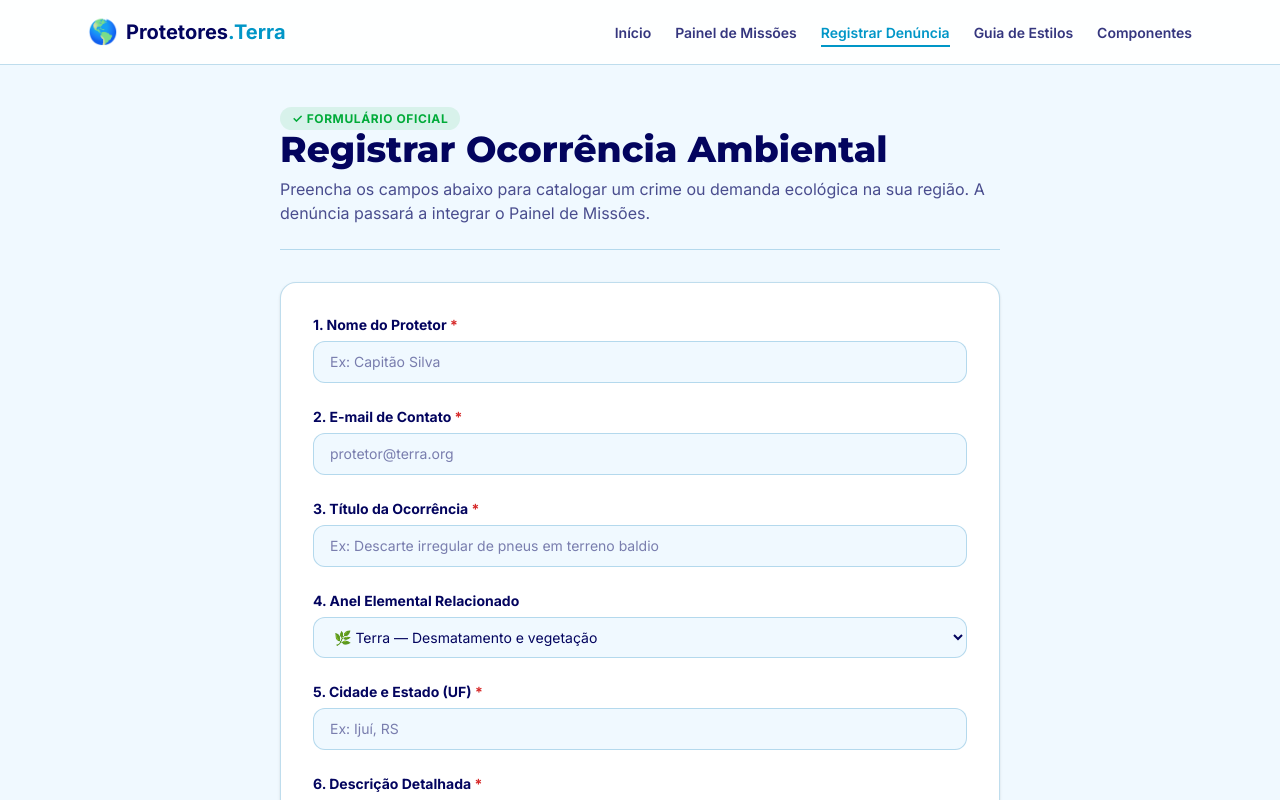
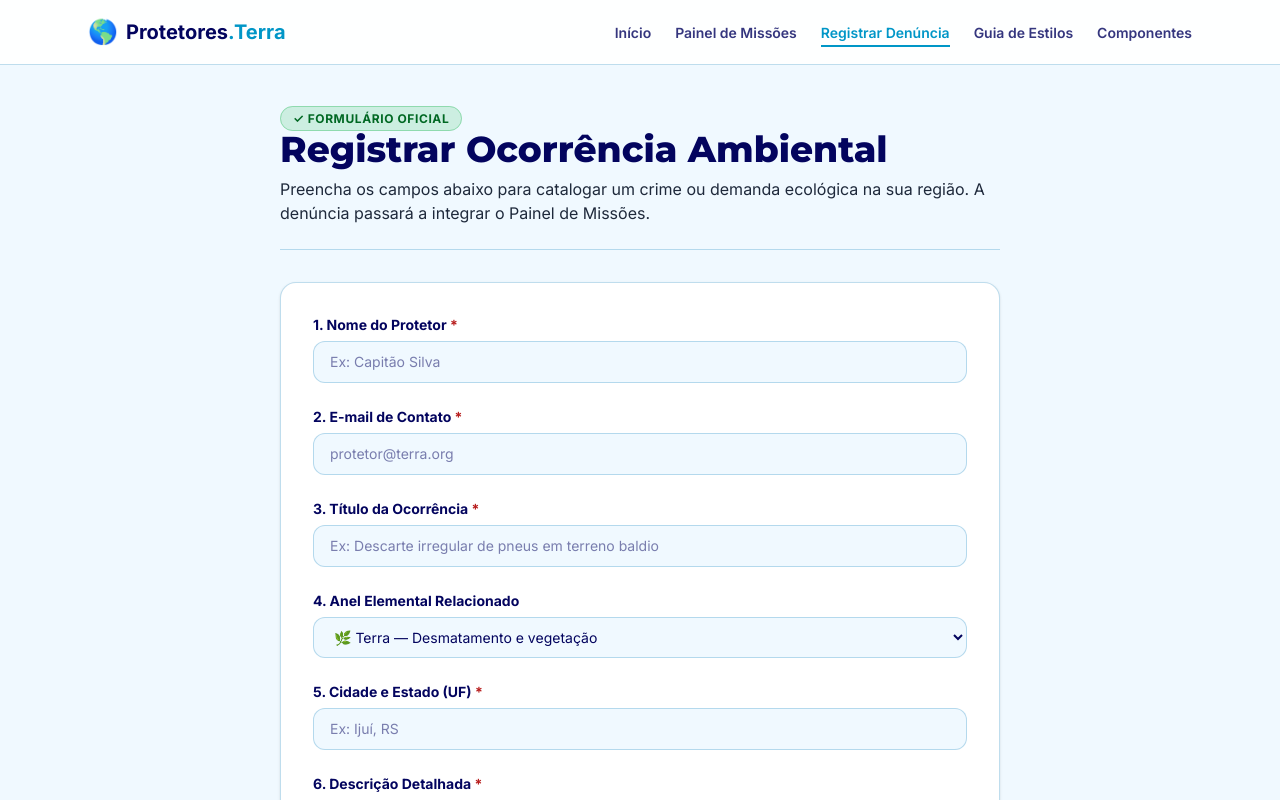
Before and after one commit to Patrick-Fim/Projeto-de-Desenvolvimento-Web, a Next.js app: page /denuncia in a window 1280 px wide. Shown: the top 800 px of the page. Built offline with nearby package versions, Linux system fonts and the light colour scheme.

Commit message:
refatora validações e estilos no formulário de denúncia para melhor legibilidade e consistência visual

```diff
--- a/src/app/denuncia/page.jsx
+++ b/src/app/denuncia/page.jsx
@@ -18,7 +18,7 @@ export default function DenunciaPage() {
   const [successMessage, setSuccessMessage] = useState('');
   const [apiError, setApiError] = useState('');
 
-  // 1. Regra de validação campo por campo (disparada no Blur ou no Submit)
+  // Validação campo por campo (disparada no Blur ou no Submit)
   const validateField = (name, value) => {
     let error = '';
     const val = value ? value.trim() : '';
@@ -54,23 +54,19 @@ export default function DenunciaPage() {
     return error;
   };
 
-  // Manipulador ao digitar
   const handleChange = (e) => {
     const { name, value } = e.target;
     setFormData((prev) => ({ ...prev, [name]: value }));
-    // Se já existia um erro no campo, podemos ir revalidando enquanto digita
     if (errors[name]) {
       validateField(name, value);
     }
   };
 
-  // Manipulador quando o usuário sai do campo (onBlur)
   const handleBlur = (e) => {
     const { name, value } = e.target;
     validateField(name, value);
   };
 
-  // Validação geral antes do envio
   const validateForm = () => {
     const newErrors = {};
     Object.keys(formData).forEach((key) => {
@@ -80,7 +76,6 @@ export default function DenunciaPage() {
     return Object.keys(newErrors).length === 0;
   };
 
-  // Envio via API REST (POST)
   const handleSubmit = async (e) => {
     e.preventDefault();
     setApiError('');
@@ -100,7 +95,6 @@ export default function DenunciaPage() {
 
       setSuccessMessage('🎉 Sua denúncia foi registrada com sucesso e enviada para o painel de missões!');
 
-      // Reseta o formulário e erros
       setFormData({
         reporterName: '',
         reporterEmail: '',
@@ -121,20 +115,20 @@ export default function DenunciaPage() {
     <main className="max-w-3xl mx-auto px-6 py-10 space-y-8 min-h-[80vh]">
       {/* Cabeçalho */}
       <header className="space-y-2 border-b border-border pb-6">
-        <span className="text-xs font-bold text-accent uppercase tracking-wider bg-accent/10 px-3 py-1 rounded-full">
+        <span className="text-xs font-bold text-accent-text uppercase tracking-wider bg-accent/15 border border-accent/30 px-3 py-1 rounded-full">
           ✓ Formulário Oficial
         </span>
         <h1 className="text-3xl md:text-4xl font-extrabold text-foreground">
           Registrar Ocorrência Ambiental
         </h1>
-        <p className="text-foreground/70 text-sm md:text-base">
+        <p className="text-foreground-muted text-sm md:text-base">
           Preencha os campos abaixo para catalogar um crime ou demanda ecológica na sua região. A denúncia passará a integrar o Painel de Missões.
         </p>
       </header>
 
-      {/* Alertas de Sucesso ou Erro Geral */}
+      {/* Alertas */}
       {successMessage && (
-        <div className="bg-accent text-white p-4 rounded-xl shadow-md space-y-2 animate-fadeIn">
+        <div className="bg-accent-text text-white p-4 rounded-xl shadow-md space-y-2 animate-fadeIn">
           <p className="font-bold">{successMessage}</p>
           <a href="/missoes" className="underline text-xs block hover:opacity-90 font-semibold">
             ➜ Ir para o Painel de Missões para visualizar
@@ -143,18 +137,18 @@ export default function DenunciaPage() {
       )}
 
       {apiError && (
-        <div className="bg-ring-fire/10 border border-ring-fire text-ring-fire p-4 rounded-xl text-sm">
+        <div className="bg-ring-heart/10 border border-ring-heart text-ring-heart p-4 rounded-xl text-sm font-bold">
           ❌ {apiError}
         </div>
       )}
 
-      {/* Formulário com validação instantânea noBlur */}
+      {/* Formulário */}
       <form onSubmit={handleSubmit} className="bg-card border border-border rounded-2xl p-6 md:p-8 shadow-sm space-y-6" noValidate>
 
         {/* Campo 1: Nome */}
         <div className="space-y-1.5">
           <label htmlFor="reporterName" className="block text-sm font-bold text-foreground">
-            1. Nome do Protetor <span className="text-ring-fire">*</span>
+            1. Nome do Protetor <span className="text-ring-heart font-bold">*</span>
           </label>
           <input
             id="reporterName"
@@ -164,15 +158,15 @@ export default function DenunciaPage() {
             onChange={handleChange}
             onBlur={handleBlur}
             placeholder="Ex: Capitão Silva"
-            className={`w-full bg-background border ${errors.reporterName ? 'border-ring-fire' : 'border-border'} rounded-xl px-4 py-2.5 text-foreground focus:outline-none focus:ring-2 focus:ring-primary text-sm`}
+            className={`w-full bg-background border ${errors.reporterName ? 'border-ring-heart' : 'border-border'} rounded-xl px-4 py-2.5 text-foreground focus:outline-none focus:ring-2 focus:ring-primary text-sm`}
           />
-          {errors.reporterName && <p className="text-xs text-ring-fire font-medium animate-fadeIn">{errors.reporterName}</p>}
+          {errors.reporterName && <p className="text-xs text-ring-heart font-bold animate-fadeIn">{errors.reporterName}</p>}
         </div>
 
         {/* Campo 2: E-mail */}
         <div className="space-y-1.5">
           <label htmlFor="reporterEmail" className="block text-sm font-bold text-foreground">
-            2. E-mail de Contato <span className="text-ring-fire">*</span>
+            2. E-mail de Contato <span className="text-ring-heart font-bold">*</span>
           </label>
           <input
             id="reporterEmail"
@@ -182,15 +176,15 @@ export default function DenunciaPage() {
             onChange={handleChange}
             onBlur={handleBlur}
             placeholder="protetor@terra.org"
-            className={`w-full bg-background border ${errors.reporterEmail ? 'border-ring-fire' : 'border-border'} rounded-xl px-4 py-2.5 text-foreground focus:outline-none focus:ring-2 focus:ring-primary text-sm`}
+            className={`w-full bg-background border ${errors.reporterEmail ? 'border-ring-heart' : 'border-border'} rounded-xl px-4 py-2.5 text-foreground focus:outline-none focus:ring-2 focus:ring-primary text-sm`}
           />
-          {errors.reporterEmail && <p className="text-xs text-ring-fire font-medium animate-fadeIn">{errors.reporterEmail}</p>}
+          {errors.reporterEmail && <p className="text-xs text-ring-heart font-bold animate-fadeIn">{errors.reporterEmail}</p>}
         </div>
 
         {/* Campo 3: Título */}
         <div className="space-y-1.5">
           <label htmlFor="title" className="block text-sm font-bold text-foreground">
-            3. Título da Ocorrência <span className="text-ring-fire">*</span>
+            3. Título da Ocorrência <span className="text-ring-heart font-bold">*</span>
           </label>
           <input
             id="title"
@@ -200,9 +194,9 @@ export default function DenunciaPage() {
             onChange={handleChange}
             onBlur={handleBlur}
             placeholder="Ex: Descarte irregular de pneus em terreno baldio"
-            className={`w-full bg-background border ${errors.title ? 'border-ring-fire' : 'border-border'} rounded-xl px-4 py-2.5 text-foreground focus:outline-none focus:ring-2 focus:ring-primary text-sm`}
+            className={`w-full bg-background border ${errors.title ? 'border-ring-heart' : 'border-border'} rounded-xl px-4 py-2.5 text-foreground focus:outline-none focus:ring-2 focus:ring-primary text-sm`}
           />
-          {errors.title && <p className="text-xs text-ring-fire font-medium animate-fadeIn">{errors.title}</p>}
+          {errors.title && <p className="text-xs text-ring-heart font-bold animate-fadeIn">{errors.title}</p>}
         </div>
 
         {/* Campo 4: Select do Anel Elemental */}
@@ -228,7 +222,7 @@ export default function DenunciaPage() {
         {/* Campo 5: Cidade / UF */}
         <div className="space-y-1.5">
           <label htmlFor="location" className="block text-sm font-bold text-foreground">
-            5. Cidade e Estado (UF) <span className="text-ring-fire">*</span>
+            5. Cidade e Estado (UF) <span className="text-ring-heart font-bold">*</span>
           </label>
           <input
             id="location"
@@ -238,15 +232,15 @@ export default function DenunciaPage() {
             onChange={handleChange}
             onBlur={handleBlur}
             placeholder="Ex: Ijuí, RS"
-            className={`w-full bg-background border ${errors.location ? 'border-ring-fire' : 'border-border'} rounded-xl px-4 py-2.5 text-foreground focus:outline-none focus:ring-2 focus:ring-primary text-sm`}
+            className={`w-full bg-background border ${errors.location ? 'border-ring-heart' : 'border-border'} rounded-xl px-4 py-2.5 text-foreground focus:outline-none focus:ring-2 focus:ring-primary text-sm`}
           />
-          {errors.location && <p className="text-xs text-ring-fire font-medium animate-fadeIn">{errors.location}</p>}
+          {errors.location && <p className="text-xs text-ring-heart font-bold animate-fadeIn">{errors.location}</p>}
         </div>
 
         {/* Campo 6: Descrição */}
         <div className="space-y-1.5">
           <label htmlFor="description" className="block text-sm font-bold text-foreground">
-            6. Descrição Detalhada <span className="text-ring-fire">*</span>
+            6. Descrição Detalhada <span className="text-ring-heart font-bold">*</span>
           </label>
           <textarea
             id="description"
@@ -256,9 +250,9 @@ export default function DenunciaPage() {
             onChange={handleChange}
             onBlur={handleBlur}
             placeholder="Descreva o local exato, pontos de referência e o que foi observado..."
-            className={`w-full bg-background border ${errors.description ? 'border-ring-fire' : 'border-border'} rounded-xl px-4 py-2.5 text-foreground focus:outline-none focus:ring-2 focus:ring-primary text-sm`}
+            className={`w-full bg-background border ${errors.description ? 'border-ring-heart' : 'border-border'} rounded-xl px-4 py-2.5 text-foreground focus:outline-none focus:ring-2 focus:ring-primary text-sm`}
           ></textarea>
-          {errors.description && <p className="text-xs text-ring-fire font-medium animate-fadeIn">{errors.description}</p>}
+          {errors.description && <p className="text-xs text-ring-heart font-bold animate-fadeIn">{errors.description}</p>}
         </div>
 
         {/* Botão de Envio */}
@@ -267,7 +261,7 @@ export default function DenunciaPage() {
             type="submit"
             variant="ecological"
             disabled={submitting}
-            className="w-full sm:w-auto"
+            className="w-full sm:w-auto bg-ring-earth hover:bg-accent-text"
           >
             {submitting ? 'Enviando Denúncia...' : 'Registrar Ocorrência'}
           </Button>
```
